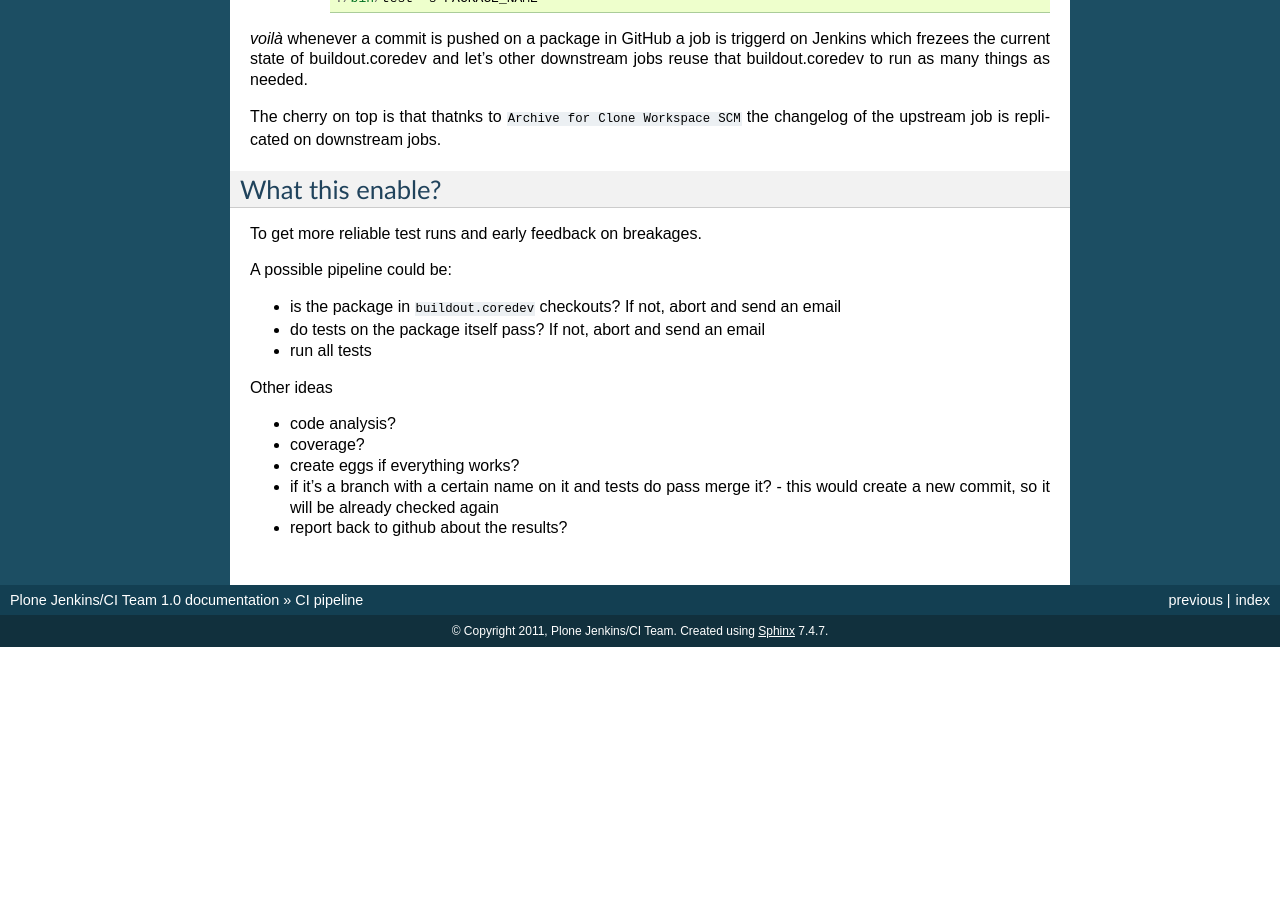
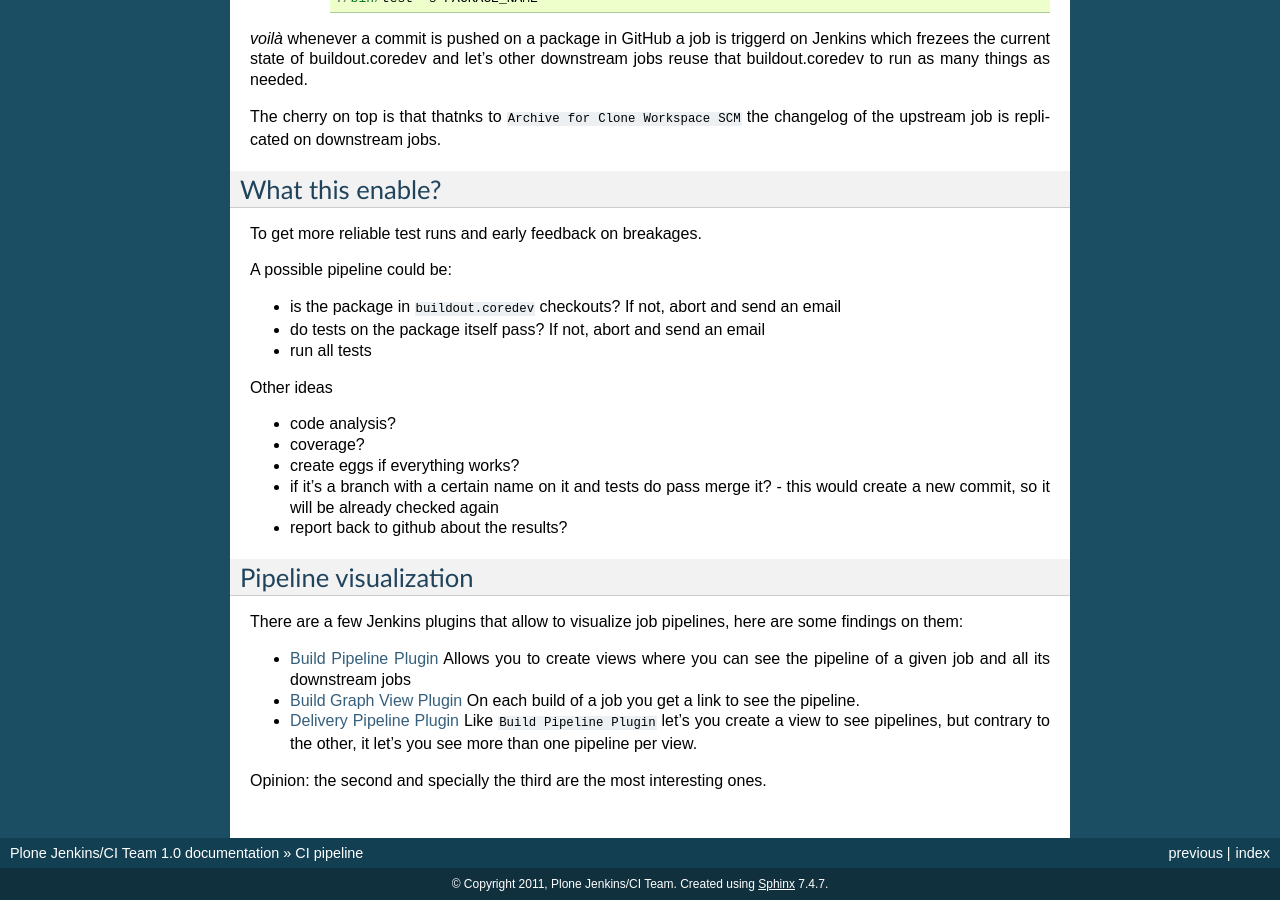
Before and after one commit to plone/jenkins.plone.org, a Sphinx documentation site: the page built from docs/source/future-pipeline.rst, in a window 1280 px wide and 900 px high, scrolled down 1391 px. Built offline with Sphinx 7.4.7, drawn with Linux system fonts in a browser that asks for light colours; before the commit the page ends 2038 px from its top, so only the background shows below that; some of the changed text lies outside the part shown.

Commit message:
docs: add notes regarding pipeline visualization

```diff
--- a/docs/source/future-pipeline.rst
+++ b/docs/source/future-pipeline.rst
@@ -102,3 +102,22 @@ Other ideas
 - if it's a branch with a certain name on it and tests do pass merge it?
   - this would create a new commit, so it will be already checked again
 - report back to github about the results?
+
+
+Pipeline visualization
+======================
+
+There are a few Jenkins plugins that allow to visualize job pipelines,
+here are some findings on them:
+
+- `Build Pipeline Plugin <https://wiki.jenkins-ci.org/display/JENKINS/Build+Pipeline+Plugin>`_
+  Allows you to create views where you can see the pipeline of a given job and all its downstream jobs
+
+- `Build Graph View Plugin <https://wiki.jenkins-ci.org/display/JENKINS/Build+Graph+View+Plugin>`_
+  On each build of a job you get a link to see the pipeline.
+
+- `Delivery Pipeline Plugin <https://wiki.jenkins-ci.org/display/JENKINS/Delivery+Pipeline+Plugin>`_
+  Like ``Build Pipeline Plugin`` let's you create a view to see pipelines,
+  but contrary to the other, it let's you see more than one pipeline per view.
+
+Opinion: the second and specially the third are the most interesting ones.
```
